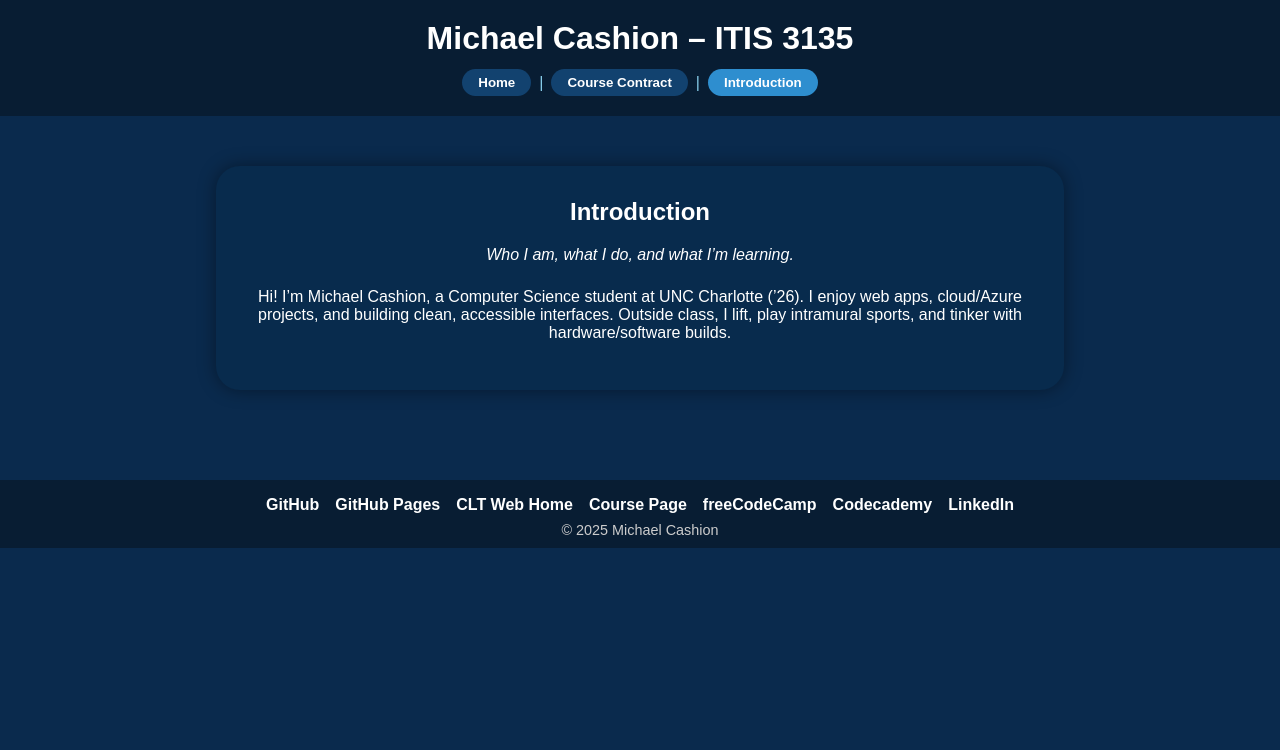
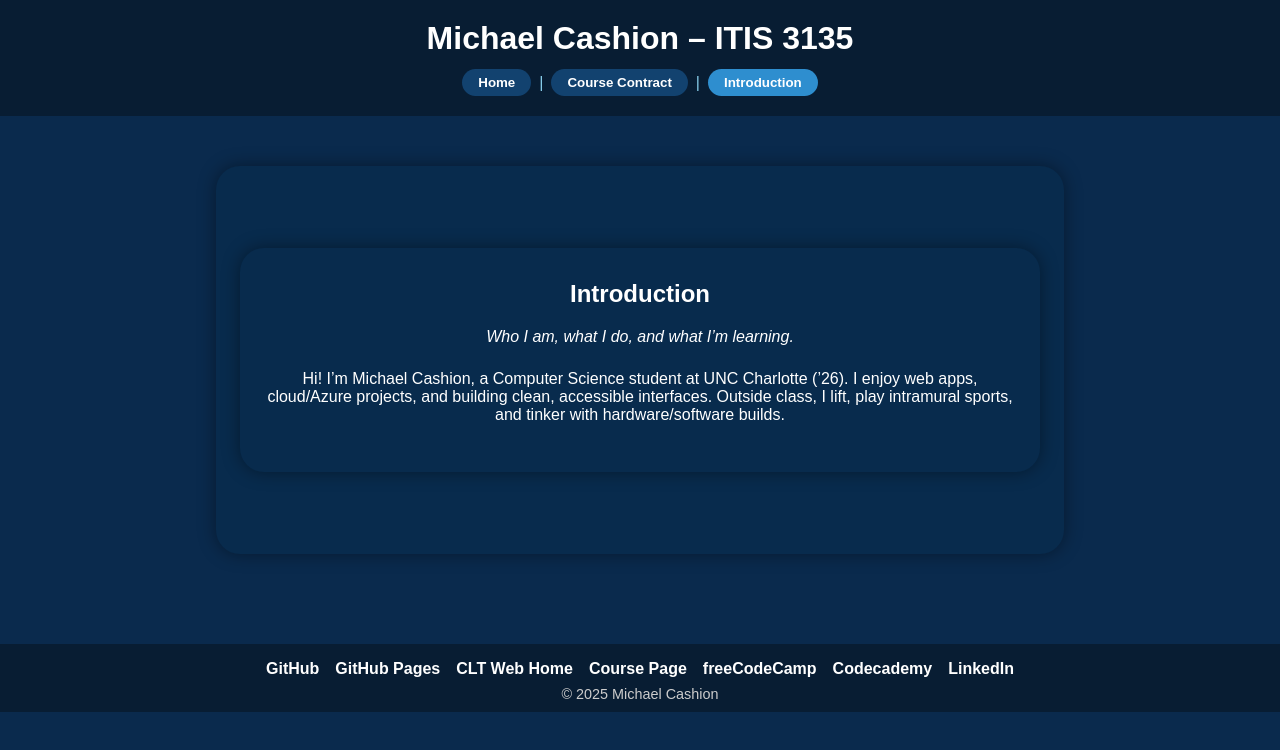
Before and after one commit to mcashio5/itis3135-react, a React (Vite) app: page / in a window 1280 px wide. Both pictures are taken after a click on the button "Introduction". Shown: the top 750 px of the page. Built offline with nearby package versions, Linux system fonts and the light colour scheme.

Commit message:
Update Introduction.jsx

```diff
--- a/src/Introduction.jsx
+++ b/src/Introduction.jsx
@@ -1,17 +1,17 @@
 // src/Introduction.jsx
-function Introduction() {
+export default function Introduction() {
   return (
-    <>
+    <section className="main-card">
       <h2>Introduction</h2>
-      <p className="tagline">Who I am, what I do, and what I’m learning.</p>
+      <p className="tagline">
+        Who I am, what I do, and what I’m learning.
+      </p>
       <p>
         Hi! I’m Michael Cashion, a Computer Science student at UNC Charlotte (’26).
         I enjoy web apps, cloud/Azure projects, and building clean, accessible
-        interfaces. Outside class, I lift, play intramural sports, and tinker with
-        hardware/software builds.
+        interfaces. Outside class, I lift, play intramural sports, and tinker
+        with hardware/software builds.
       </p>
-    </>
+    </section>
   );
 }
-
-export default Introduction;
```
